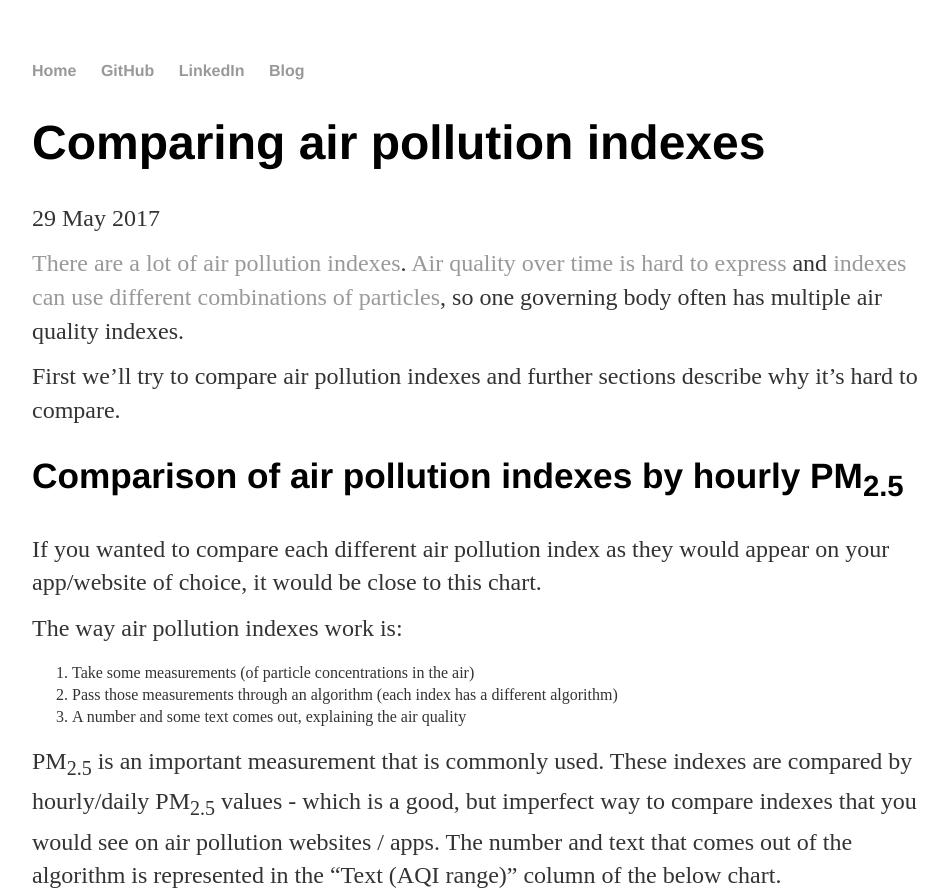
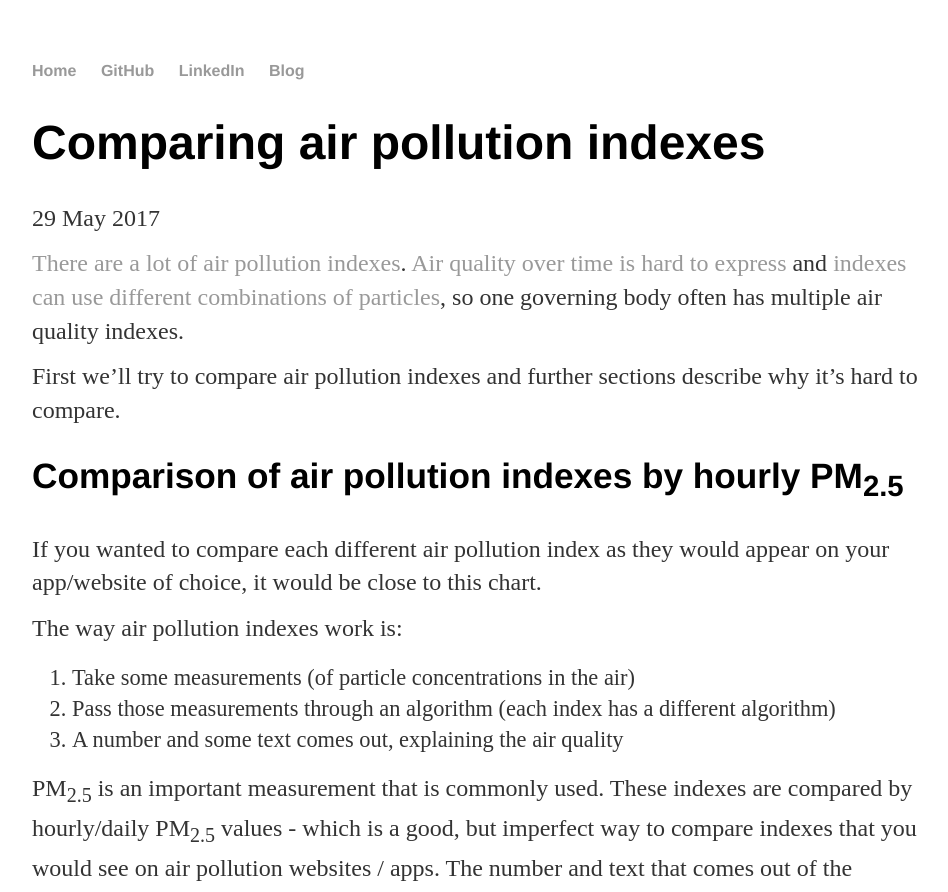
Before and after one commit to curiousest/curiousest.github.io, a Jekyll site: the page built from _posts/2017-05-29-comparing-air-pollution-indexes.md, in a window 1280 px wide. Shown: the top 892 px of the page, without its empty margins (160-1108 px from the left). Built offline with Jekyll 4.4.1, drawn with Linux system fonts in a browser that asks for light colours.

Commit message:
Fix ol li css.

```diff
--- a/css/main.css
+++ b/css/main.css
@@ -49,6 +49,20 @@ div.post ul li li li {
 div.post ul li li li {
     font-size: 90%;
 }
+div.post ol li {
+    font-size: 1.4em;
+    line-height: 1.4em;
+    color: #333;
+}
+div.post ol li li {
+    font-size: 90%;
+}
+div.post ol li li li {
+    font-size: 90%;
+}
+div.post ol li li li {
+    font-size: 90%;
+}
 p {
     font-size: 1.5em;
     line-height: 1.4em;
```
